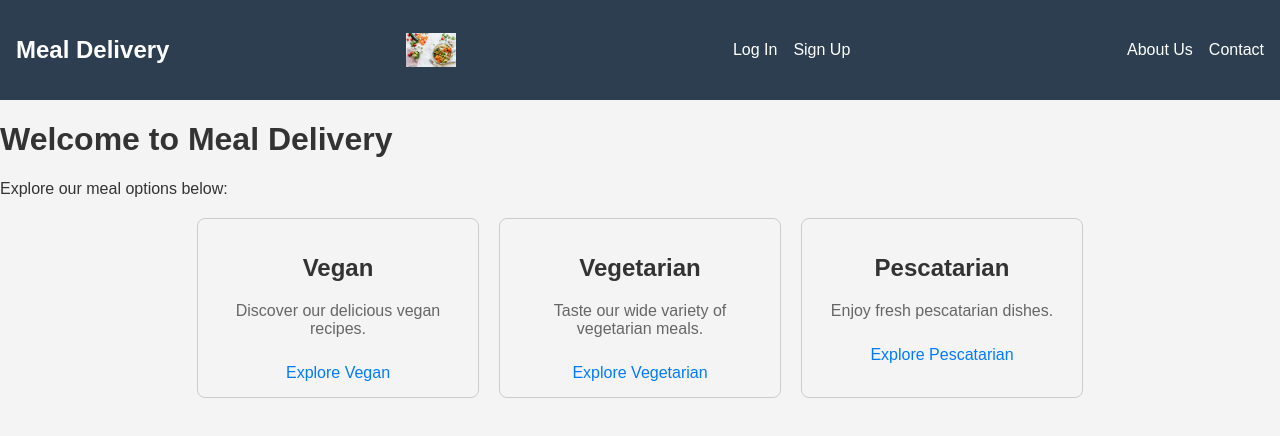
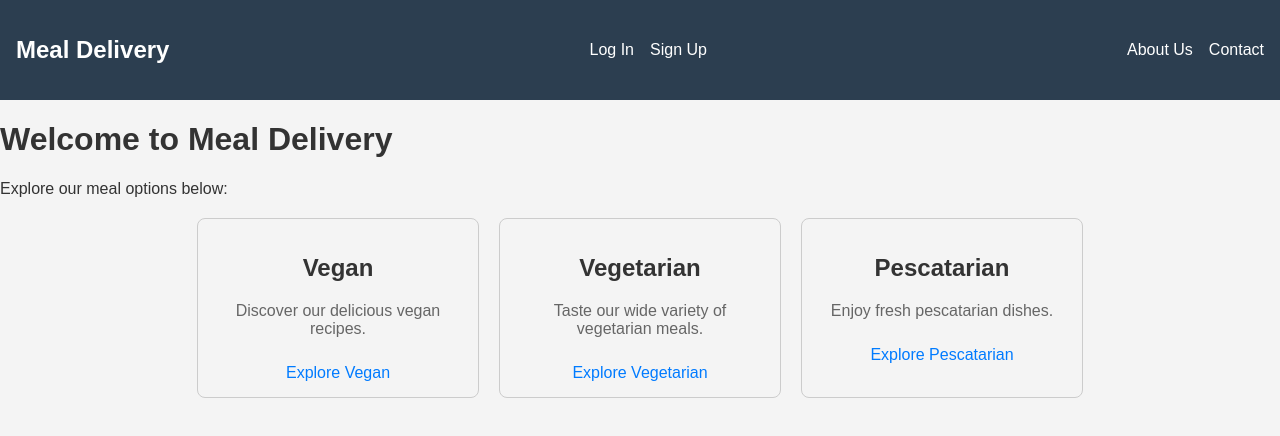
Before and after one commit to sandu456/mealdelivery-Frontend, a React (Vite) app: page / in a window 1280 px wide. Shown: the top 436 px of the page. Built offline with nearby package versions, Linux system fonts and the light colour scheme.

Commit message:
remove image fron app.tsx

```diff
--- a/src/App.tsx
+++ b/src/App.tsx
@@ -12,7 +12,7 @@ const App: React.FC = () => {
     <Router>
       <nav className="navbar">
       <h1>Meal Delivery </h1>
-      <img src={'./test.jpeg'} alt='test' style={{width: '50px'}} />
+
       <ul>
         <li><Link to="/login">Log In</Link></li>
         <li><Link to="/signup">Sign Up</Link></li>
```
